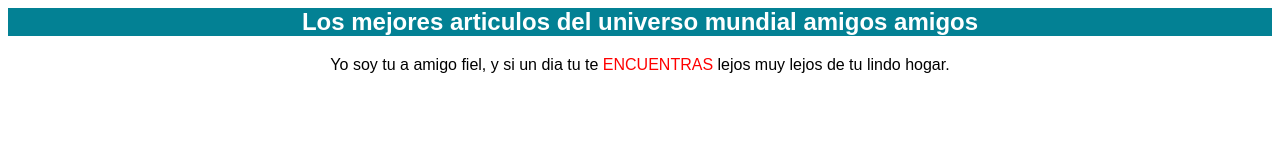
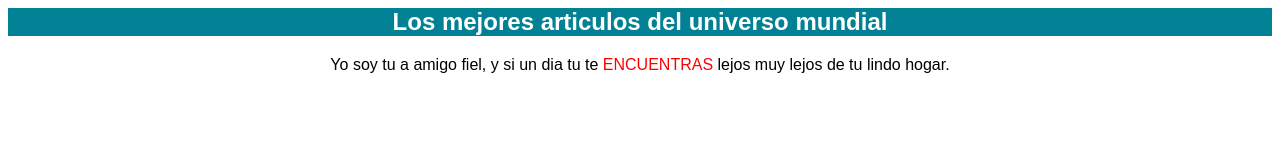
Before and after one commit to Fosuna-code/FRIST-PROJECT-GITHUB, a plain HTML site: page index.html in a window 1280 px wide. Drawn offline with Linux system fonts and the light colour scheme.

Commit message:
cambie el titulo de la cabecera

```diff
--- a/index.html
+++ b/index.html
@@ -7,7 +7,7 @@
     </head>
     <body>
         <div id = "cabecera">
-            <h2>Los mejores articulos del universo mundial amigos amigos </h2>
+            <h2>Los mejores articulos del universo mundial</h2>
         </div>
         <div id = "blog-post_continer">
         <p>
```
